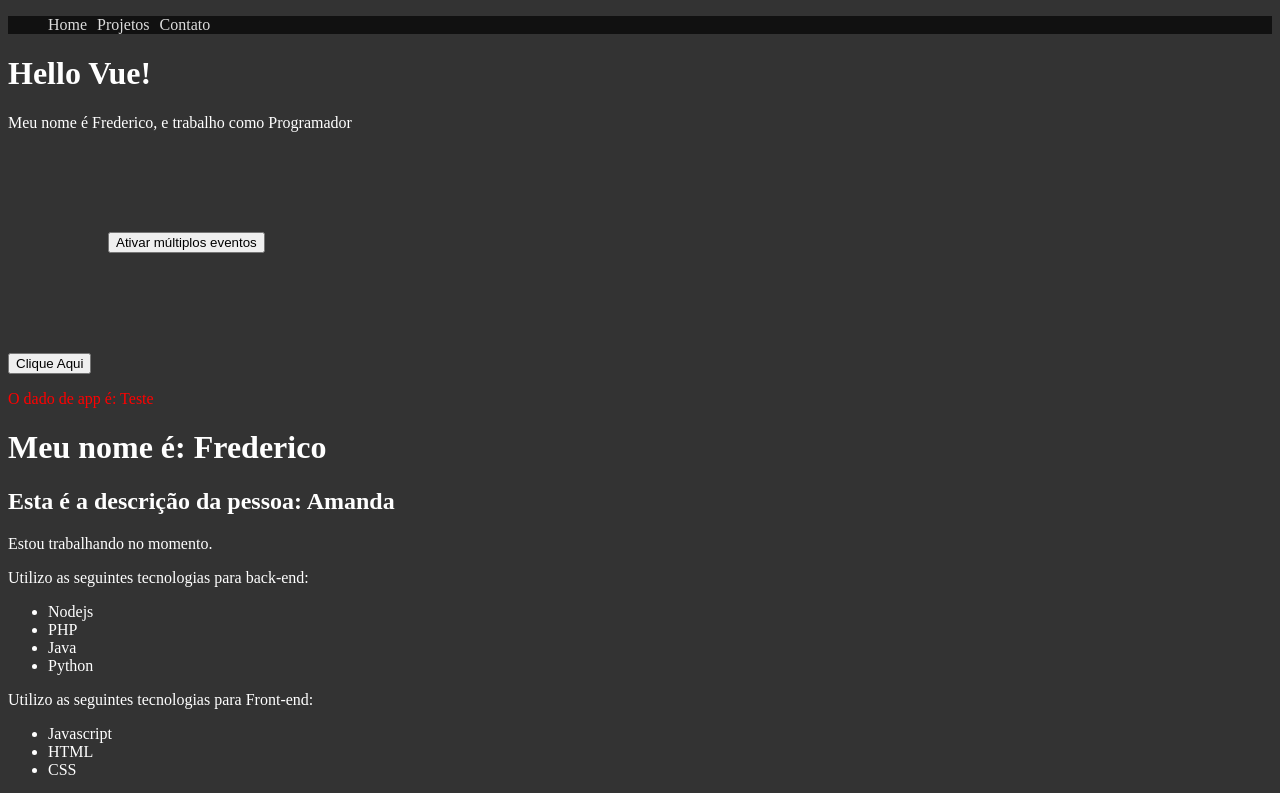
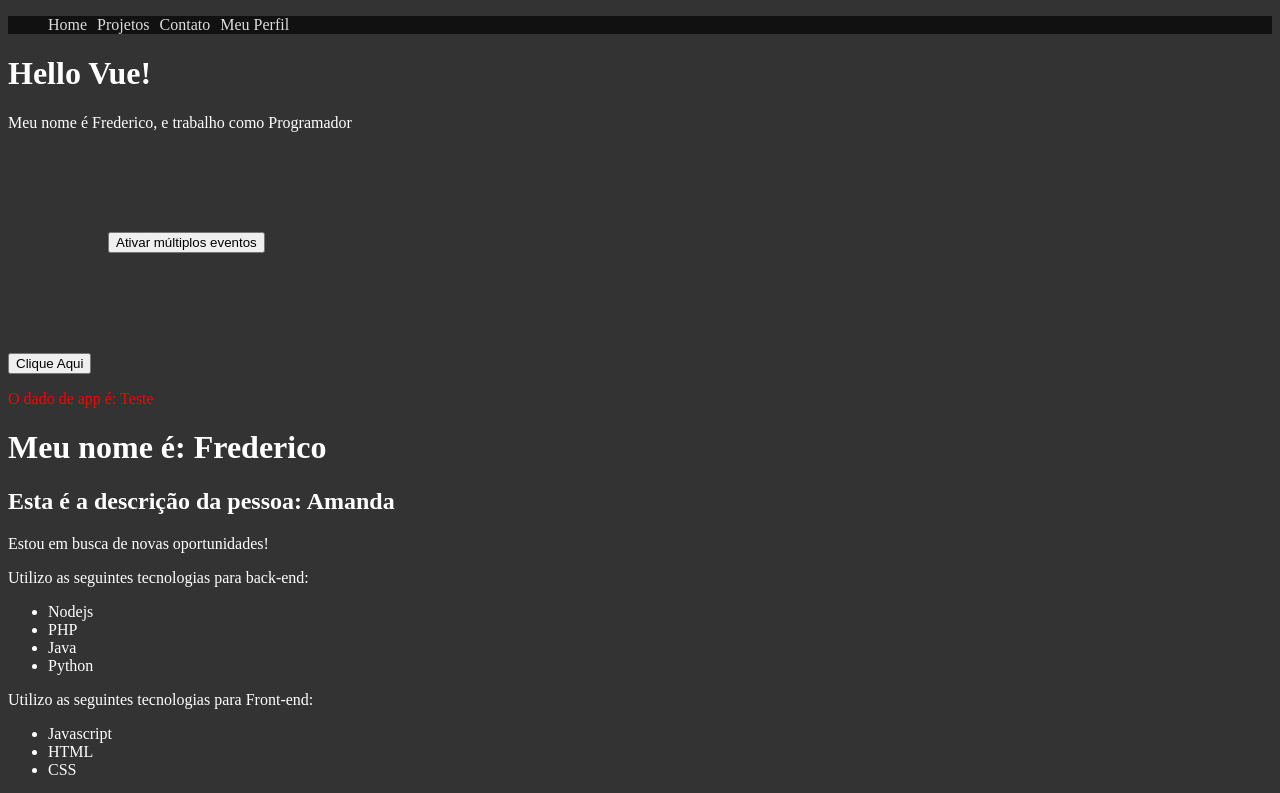
Before and after one commit to mfcastilho/learning_vue_framework, a Vue app in the folder 2_projeto_vue/: page / in a window 1280 px wide. Shown: the top 793 px of the page. Built offline with nearby package versions, Linux system fonts and the light colour scheme.

Commit message:
Using props

```diff
--- a/2_projeto_vue/src/App.vue
+++ b/2_projeto_vue/src/App.vue
@@ -1,6 +1,6 @@
 <template>
   <div>
-    <Header />
+    <Header v-bind:esta_logado="true"/>
     <PrimeiroComponente />
     <p class="paragrafo-pai">O dado de app é: {{testando}}</p>
     <LifeCycle />
--- a/2_projeto_vue/src/components/Header.vue
+++ b/2_projeto_vue/src/components/Header.vue
@@ -3,12 +3,14 @@
     <li><a href="#">Home</a></li>
     <li><a href="#">Projetos</a></li>
     <li><a href="#">Contato</a></li>
+    <li v-if="esta_logado"><a href="">Meu Perfil</a></li>
   </ul>
 </template>
 <script>
 
   export default{
     name: "Header",
+    props: ["esta_logado"]
   }
 </script>
 
--- a/2_projeto_vue/src/components/Info.vue
+++ b/2_projeto_vue/src/components/Info.vue
@@ -1,5 +1,6 @@
 <template>
   <div>
+    <p>{{compEmail}}</p>
     <p v-if="esta_trabalhando">Estou trabalhando no momento.</p>
     <p v-else>Estou em busca de novas oportunidades!</p>
     <p>Utilizo as seguintes tecnologias para back-end:</p>
@@ -28,13 +29,15 @@ import Picture from "../components/Picture.vue";
 export default {
   name: "Info",
   components: {
-    Picture,
+    Picture
+  },
+  props:{
+    email: String,
+    esta_trabalhando: Boolean
   },
   data() {
     return {
-      esta_trabalhando: true,
       mostrar_email: false,
-      email: "frederico@mail.com",
       meu_link: "https://mfcastilho.github.io/challenge3-portifolio/",
       button_text: "Mostrar e-mail",
       backend_technologies: ["Nodejs", "PHP", "Java", "Python"],
--- a/2_projeto_vue/src/components/Pessoa.vue
+++ b/2_projeto_vue/src/components/Pessoa.vue
@@ -1,7 +1,7 @@
 <template>
   <div>
     <h2>Esta é a descrição da pessoa: {{ name }}</h2>
-    <Info />
+    <Info v-bind:email="email" v-bind:esta_trabalhando=false />
     <Form />
     <Reutilizacao/>
   </div>
@@ -22,6 +22,7 @@ export default {
   data() {
     return {
       name: "Amanda",
+      email: "amanda@mail.com"
     };
   },
 };
```
